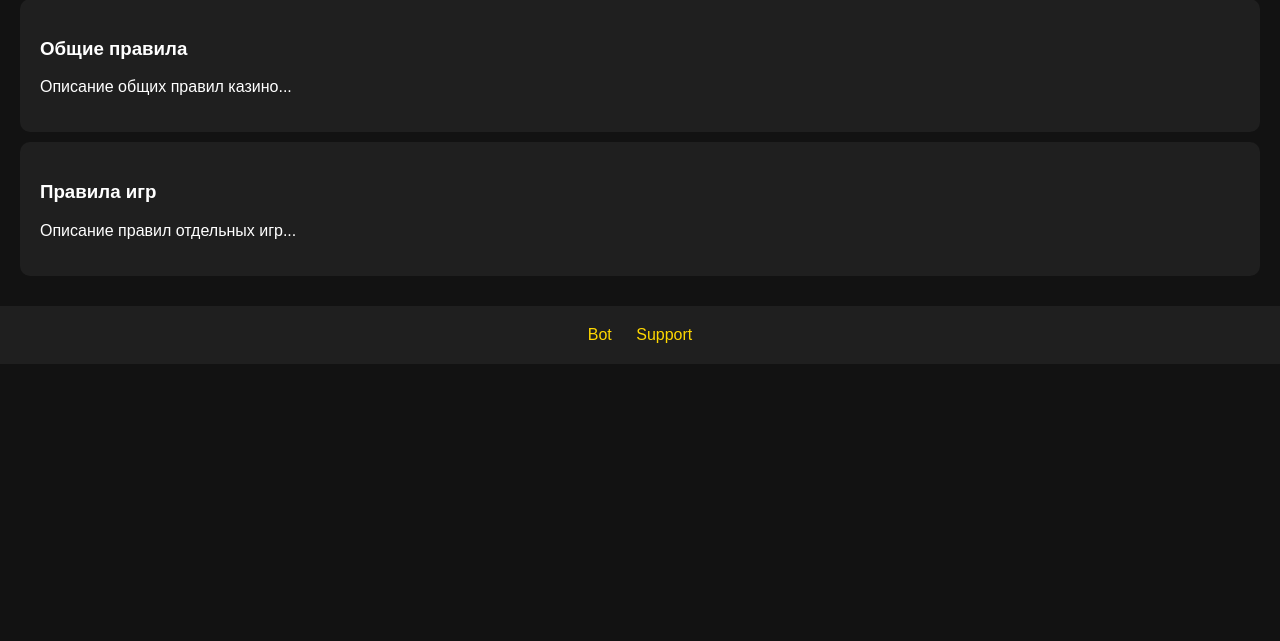
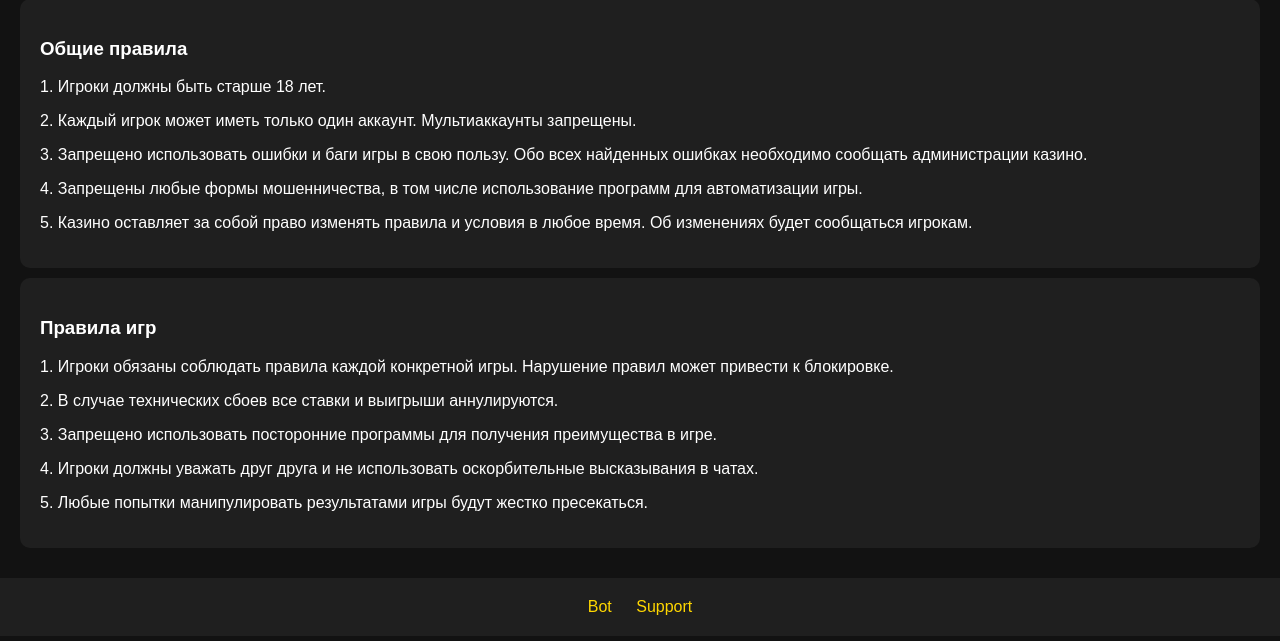
Before and after one commit to MIHUTKA3/mihutka3.github.io, a plain HTML site: page index.html in a window 1280 px wide. Shown: the part 159-800 px from the top of the page. Drawn offline with Linux system fonts and the light colour scheme.

Commit message:
Update index.html

```diff
--- a/index.html
+++ b/index.html
@@ -20,11 +20,19 @@
             <h2>Правила Казино</h2>
             <div class="rule-section">
                 <h3>Общие правила</h3>
-                <p>Описание общих правил казино...</p>
+                <p>1. Игроки должны быть старше 18 лет.</p>
+                <p>2. Каждый игрок может иметь только один аккаунт. Мультиаккаунты запрещены.</p>
+                <p>3. Запрещено использовать ошибки и баги игры в свою пользу. Обо всех найденных ошибках необходимо сообщать администрации казино.</p>
+                <p>4. Запрещены любые формы мошенничества, в том числе использование программ для автоматизации игры.</p>
+                <p>5. Казино оставляет за собой право изменять правила и условия в любое время. Об изменениях будет сообщаться игрокам.</p>
             </div>
             <div class="rule-section">
                 <h3>Правила игр</h3>
-                <p>Описание правил отдельных игр...</p>
+                <p>1. Игроки обязаны соблюдать правила каждой конкретной игры. Нарушение правил может привести к блокировке.</p>
+                <p>2. В случае технических сбоев все ставки и выигрыши аннулируются.</p>
+                <p>3. Запрещено использовать посторонние программы для получения преимущества в игре.</p>
+                <p>4. Игроки должны уважать друг друга и не использовать оскорбительные высказывания в чатах.</p>
+                <p>5. Любые попытки манипулировать результатами игры будут жестко пресекаться.</p>
             </div>
         </section>
     </main>
```
